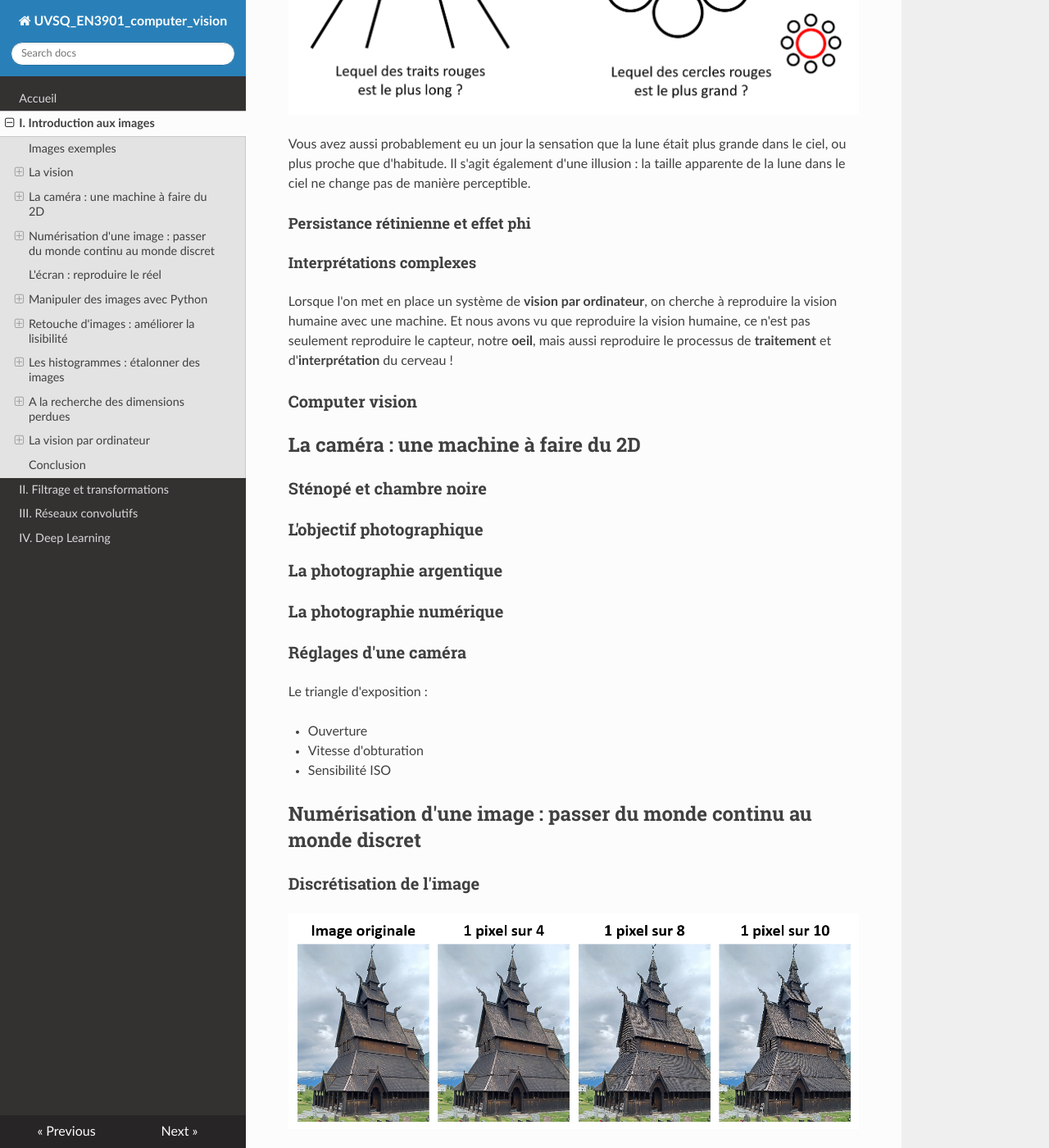
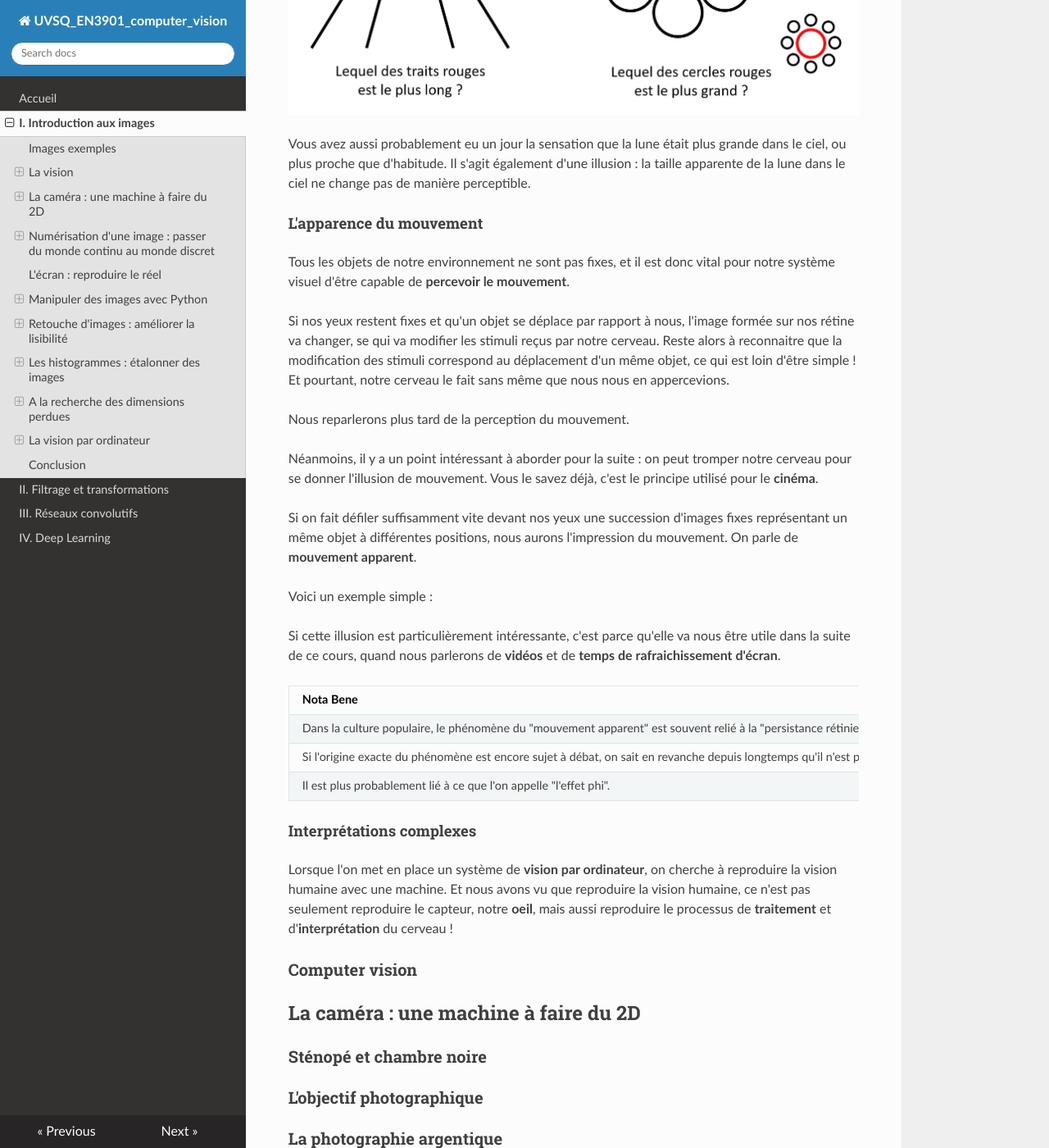
Before and after one commit to NicOudart/UVSQ_EN3901_computer_vision, an MkDocs documentation site: the page built from docs/Chap1_Introduction_images.md, in a window 1280 px wide and 1400 px high, scrolled down 19882 px. Shown: the whole window at 82% size. Built offline with MkDocs 1.6.1, drawn with Linux system fonts in a browser that asks for light colours; nearby versions of some CDN libraries; some of the changed text lies outside the part shown.

Commit message:
-Progress on Chapter 1.

```diff
--- a/docs/Chap1_Introduction_images.md
+++ b/docs/Chap1_Introduction_images.md
@@ -421,7 +421,33 @@ Voici 2 illusions d'optique connues à ce sujet :
 Vous avez aussi probablement eu un jour la sensation que la lune était plus grande dans le ciel, ou plus proche que d'habitude.
 Il s'agit également d'une illusion : la taille apparente de la lune dans le ciel ne change pas de manière perceptible.
 
-#### Persistance rétinienne et effet phi
+#### L'apparence du mouvement
+
+Tous les objets de notre environnement ne sont pas fixes, et il est donc vital pour notre système visuel d'être capable de **percevoir le mouvement**.
+
+Si nos yeux restent fixes et qu'un objet se déplace par rapport à nous, l'image formée sur nos rétine va changer, se qui va modifier les stimuli reçus par notre cerveau.
+Reste alors à reconnaitre que la modification des stimuli correspond au déplacement d'un même objet, ce qui est loin d'être simple !
+Et pourtant, notre cerveau le fait sans même que nous nous en appercevions.
+
+Nous reparlerons plus tard de la perception du mouvement.
+
+Néanmoins, il y a un point intéressant à aborder pour la suite : on peut tromper notre cerveau pour se donner l'illusion de mouvement.
+Vous le savez déjà, c'est le principe utilisé pour le **cinéma**.
+
+Si on fait défiler suffisamment vite devant nos yeux une succession d'images fixes représentant un même objet à différentes positions, nous aurons l'impression du mouvement.
+On parle de **mouvement apparent**.
+
+Voici un exemple simple :
+
+
+
+Si cette illusion est particulièrement intéressante, c'est parce qu'elle va nous être utile dans la suite de ce cours, quand nous parlerons de **vidéos** et de **temps de rafraichissement d'écran**.
+
+|Nota Bene|
+|:-|
+|Dans la culture populaire, le phénomène du "mouvement apparent" est souvent relié à la "persistance rétinienne".|
+|Si l'origine exacte du phénomène est encore sujet à débat, on sait en revanche depuis longtemps qu'il n'est pas lié à la persistance rétinienne.|
+|Il est plus probablement lié à ce que l'on appelle "l'effet phi".|
 
 #### Interprétations complexes
 
```
Also changed, not shown: other parts of docs/Chap1_Introduction_images.md (+1 -1 lines).
